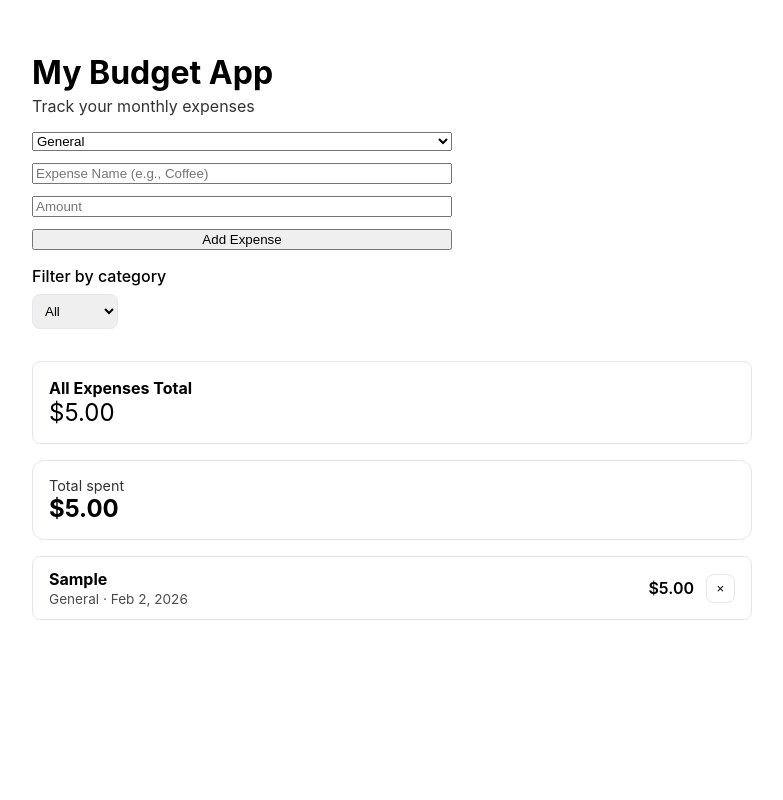
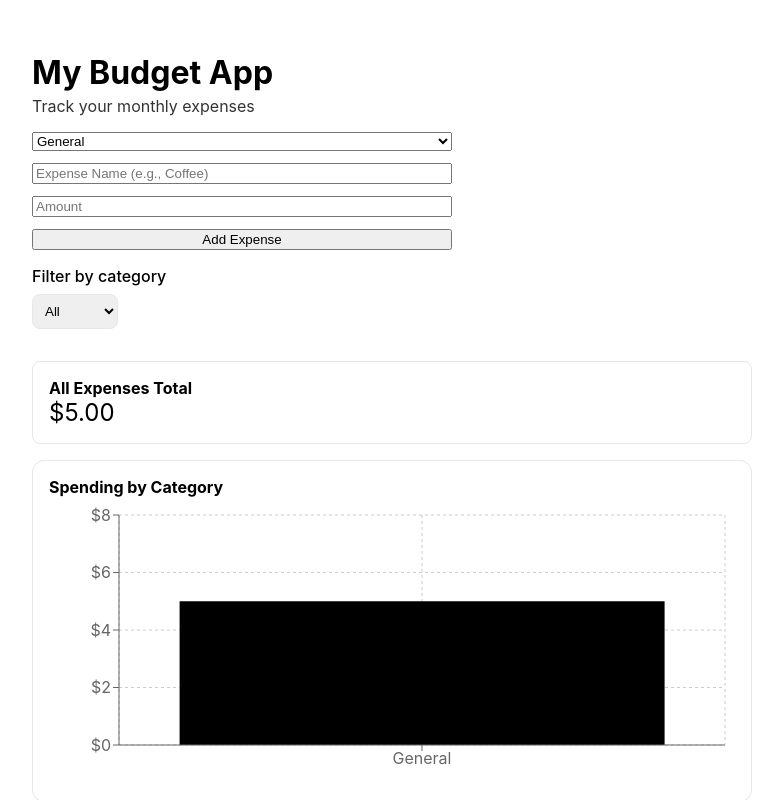
Before and after one commit to mikedevpro/budget_app, a React (Create React App) app: page / in a window 1280 px wide. Both pictures are taken after typing "Sample", "5" into the empty fields and a click on the button "Add Expense". Shown: the top 800 px of the page, without its empty margins (248-1031 px from the left). Built offline with nearby package versions, Linux system fonts and the light colour scheme.

Commit message:
Add spending charts by category and over time

```diff
--- a/package.json
+++ b/package.json
@@ -11,6 +11,7 @@
     "react-dom": "^19.2.4",
     "react-router-dom": "^6.8.1",
     "react-scripts": "5.0.1",
+    "recharts": "^3.7.0",
     "web-vitals": "^2.1.4"
   },
   "scripts": {
--- a/src/App.jsx
+++ b/src/App.jsx
@@ -2,6 +2,7 @@
 import ExpenseForm from './components/ExpenseForm';
 import ExpenseList from './components/ExpenseList';
 import Summary from './components/Summary';
+import Charts from './components/Charts';
 
 export default function App() {
   const [expenses, setExpenses] = useState(() => {
@@ -62,6 +63,7 @@
       </select>
 
       <Summary expenses={expenses} />
+      <Charts expenses={expenses} />
 
       <ExpenseList
         visibleExpenses={visibleExpenses}
--- /dev/null
+++ b/src/components/Charts.jsx
@@ -0,0 +1,100 @@
+import {
+  ResponsiveContainer,
+  BarChart,
+  Bar,
+  XAxis,
+  YAxis,
+  Tooltip,
+  CartesianGrid,
+  LineChart,
+  Line,
+} from "recharts";
+
+function formatMoney(value) {
+  const n = Number(value || 0);
+  return `$${n.toFixed(2)}`;
+}
+
+function toISODate(isoString) {
+  // Converts "2026-02-03T..." -> "2026-02-03"
+  return new Date(isoString).toISOString().slice(0, 10);
+}
+
+export default function Charts({ expenses }) {
+  const safeExpenses = Array.isArray(expenses) ? expenses : [];
+
+  // 1) Category totals
+  const categoryMap = new Map();
+  for (const exp of safeExpenses) {
+    const category = exp.category || "General";
+    const amt = Number(exp.amount || 0);
+    categoryMap.set(category, (categoryMap.get(category) || 0) + amt);
+  }
+
+  const byCategory = Array.from(categoryMap.entries())
+    .map(([category, total]) => ({
+      category,
+      total: Number(total.toFixed(2)),
+    }))
+    .sort((a, b) => b.total - a.total);
+
+  // 2) Daily totals (spending over time)
+  const dayMap = new Map();
+  for (const exp of safeExpenses) {
+    if (!exp.createdAt) continue;
+    const day = toISODate(exp.createdAt);
+    const amt = Number(exp.amount || 0);
+    dayMap.set(day, (dayMap.get(day) || 0) + amt);
+  }
+
+  const overTime = Array.from(dayMap.entries())
+    .map(([date, total]) => ({
+      date,
+      total: Number(total.toFixed(2)),
+    }))
+    .sort((a, b) => a.date.localeCompare(b.date));
+
+  if (safeExpenses.length === 0) {
+    return (
+      <div style={{ marginTop: "1rem", opacity: 0.8 }}>
+        Add a few expenses to see charts.
+      </div>
+    );
+  }
+
+  return (
+    <div style={{ marginTop: "1rem", display: "grid", gap: "1rem" }}>
+      {/* Spending by Category */}
+      <div style={{ padding: "1rem", border: "1px solid #e5e7eb", borderRadius: 12 }}>
+        <div style={{ fontWeight: 700, marginBottom: "0.5rem" }}>Spending by Category</div>
+        <div style={{ width: "100%", height: 280 }}>
+          <ResponsiveContainer>
+            <BarChart data={byCategory} margin={{ top: 10, right: 10, bottom: 10, left: 10 }}>
+              <CartesianGrid strokeDasharray="3 3" />
+              <XAxis dataKey="category" />
+              <YAxis tickFormatter={(v) => `$${v}`} />
+              <Tooltip formatter={(v) => formatMoney(v)} />
+              <Bar dataKey="total" />
+            </BarChart>
+          </ResponsiveContainer>
+        </div>
+      </div>
+
+      {/* Spending Over Time */}
+      <div style={{ padding: "1rem", border: "1px solid #e5e7eb", borderRadius: 12 }}>
+        <div style={{ fontWeight: 700, marginBottom: "0.5rem" }}>Spending Over Time</div>
+        <div style={{ width: "100%", height: 280 }}>
+          <ResponsiveContainer>
+            <LineChart data={overTime} margin={{ top: 10, right: 10, bottom: 10, left: 10 }}>
+              <CartesianGrid strokeDasharray="3 3" />
+              <XAxis dataKey="date" />
+              <YAxis tickFormatter={(v) => `$${v}`} />
+              <Tooltip formatter={(v) => formatMoney(v)} />
+              <Line type="monotone" dataKey="total" dot />
+            </LineChart>
+          </ResponsiveContainer>
+        </div>
+      </div>
+    </div>
+  );
+}
```
Also changed, not shown: 1 other file (tests, documents, lock files or other folders).
